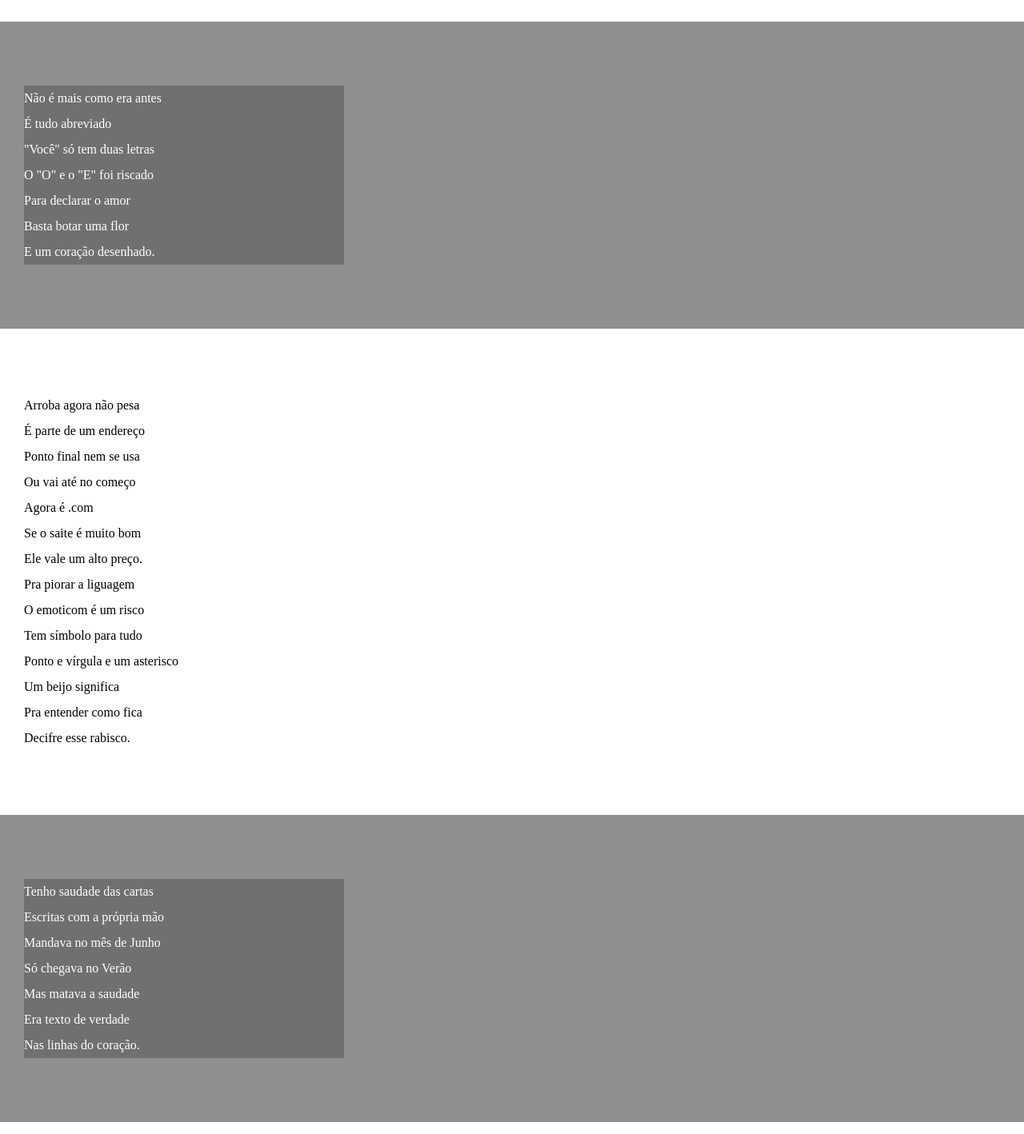
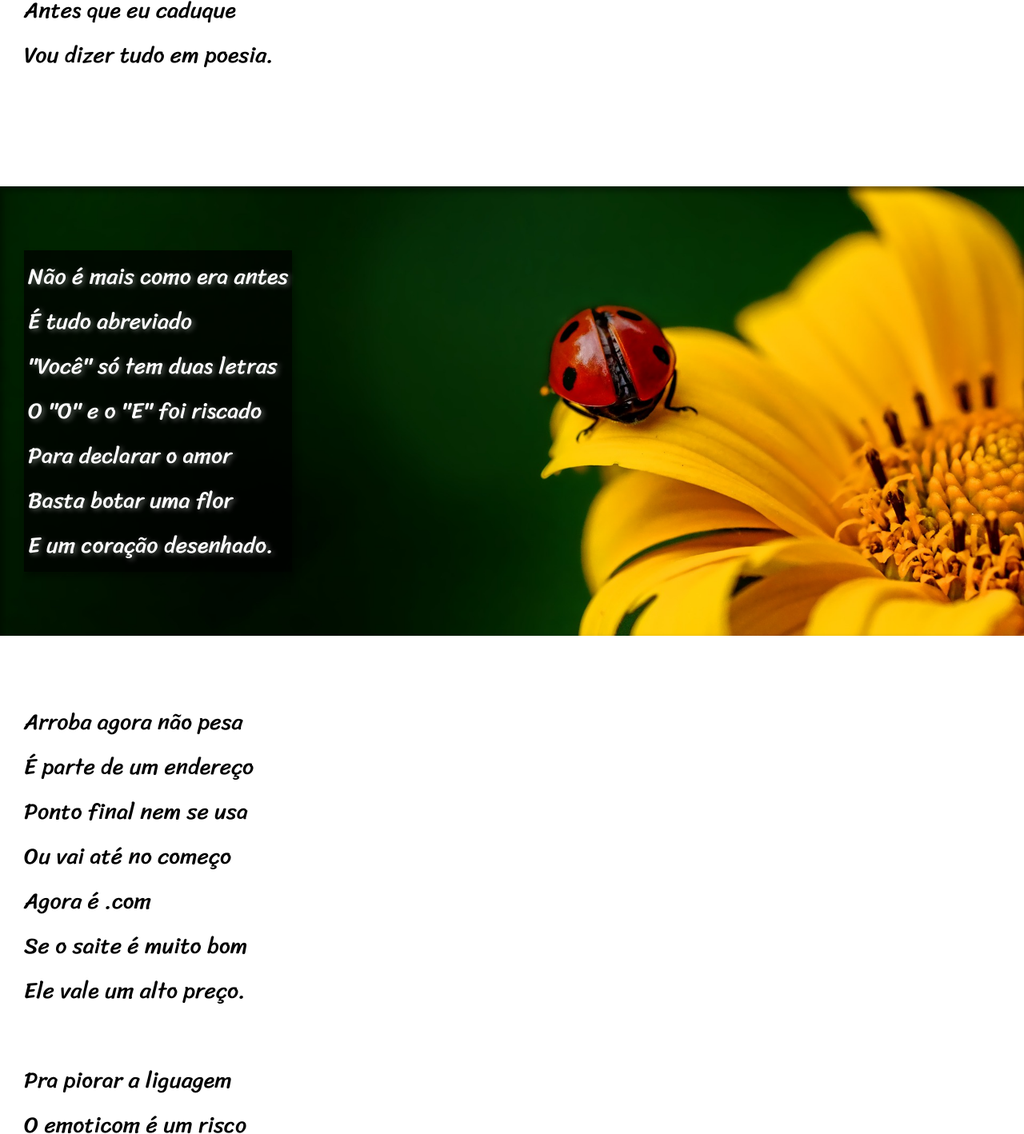
Before and after one commit to paulohjr/projeto-cordel-cursoemvideo, a plain HTML site: page index.html in a window 1280 px wide. Shown: the part 602-2020 px from the top of the page at 80% size. Drawn offline with Linux system fonts and the light colour scheme.

Commit message:
comitando

```diff
--- a/index.html
+++ b/index.html
@@ -24,7 +24,7 @@
     </p>
 </section>
 
-<section class="imagem">
+<section class="imagem" id="imagem01">
     <p>
         Não é mais como era antes<br>
         É tudo abreviado<br>
@@ -45,7 +45,8 @@
         Agora é .com<br>
         Se o saite é muito bom<br>
         Ele vale um alto preço.<br>
-
+    </p>
+    <p>
         Pra piorar a liguagem<br>
         O emoticom é um risco<br>
         Tem símbolo para tudo<br>
@@ -56,7 +57,7 @@
     </p>
 </section>
 
-<section class="imagem">
+<section class="imagem" id="imagem02">
     <p>
         Tenho saudade das cartas<br>
         Escritas com a própria mão<br>
@@ -77,7 +78,8 @@
         Abriu outro aplicativo<br>
         O mundo ficou cativo<br>
         Da tecnologia do agora.<br>
-
+    </p>
+       <p>
         Felizmente, pra orar<br>
         Não precisa de internet<br>
         Deus escuta todo mundo<br>
--- a/style.css
+++ b/style.css
@@ -21,6 +21,7 @@
 html, body {
     min-height: 100vh;
     background-color: darkgray;
+    font-family: var(--font1);
 }
 
 header, footer{
@@ -29,11 +30,12 @@ header, footer{
     margin: auto;
     text-align: center;
     padding: 10px;
+    box-shadow: 5px 3px 7px 1px rgba(0, 0, 0, 0.788);
 }
 
 header > h1{
     padding-top: 50px;
-    font-size: 6em;
+    font-size: 10vh;
     font-family: var(--font2);
     font-variant: small-caps;
 }
@@ -58,6 +60,8 @@ section{
     padding-bottom: 10vh;
     line-height: 2em;
     padding-left: 30px;
+    font-family: var(--font3);
+    font-size: 3.5vh;
 }
 section.normal{
     background-color: white;
@@ -67,9 +71,31 @@ section.normal{
 section.imagem{
     background-color: rgba(0, 0, 0, 0.158);
     color: white;
+    box-shadow: inset 3px 5px 7px 1px rgba(0, 0, 0, 0.384);
 }
 
-section.imagem>p{
-    background-color: rgba(0, 0, 0, 0.219);
-    width: 400px;
+#imagem01{
+    background-image: url('imagens/background001.jpg');
+    background-position: right center;
+    background-repeat: no-repeat;
+    background-attachment: fixed;
+    background-size: cover;
 }
+#imagem02{
+    background-image: url(imagens/background002.jpg);
+    background-position: right center;
+    background-repeat: no-repeat;
+    background-attachment: fixed;
+    background-size: cover;
+}
+section.imagem > p{
+    background-color: rgba(0, 0, 0, 0.705);
+    display: inline-block;
+    padding: 5px;
+    box-shadow: 3px 5px 7px 1px rgba(0, 0, 0, 0.336);
+    text-shadow: 3px 2px 6px  rgba(255, 255, 255, 0.363);
+}
+
+section > p{
+    padding-bottom: 2em;
+}
```
